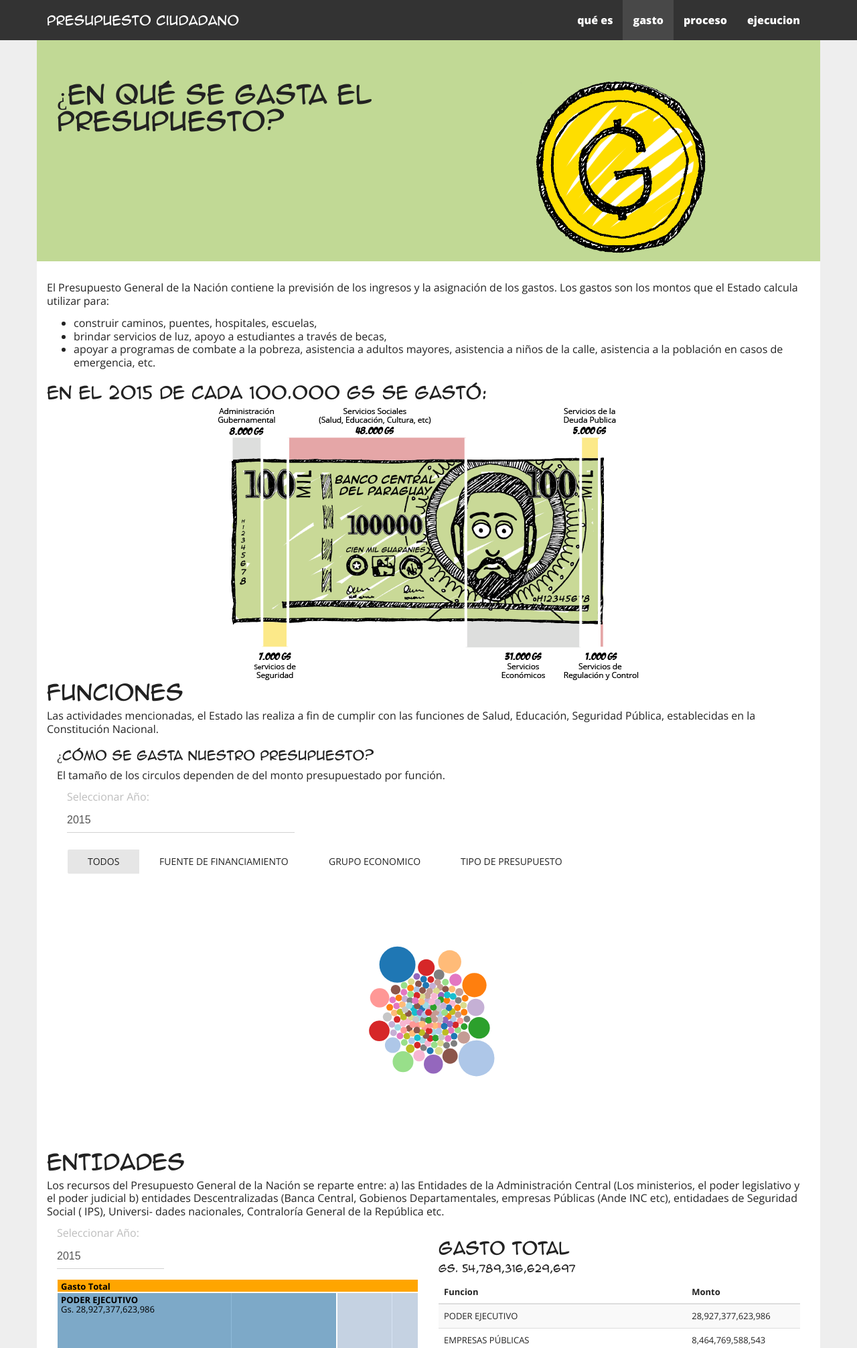
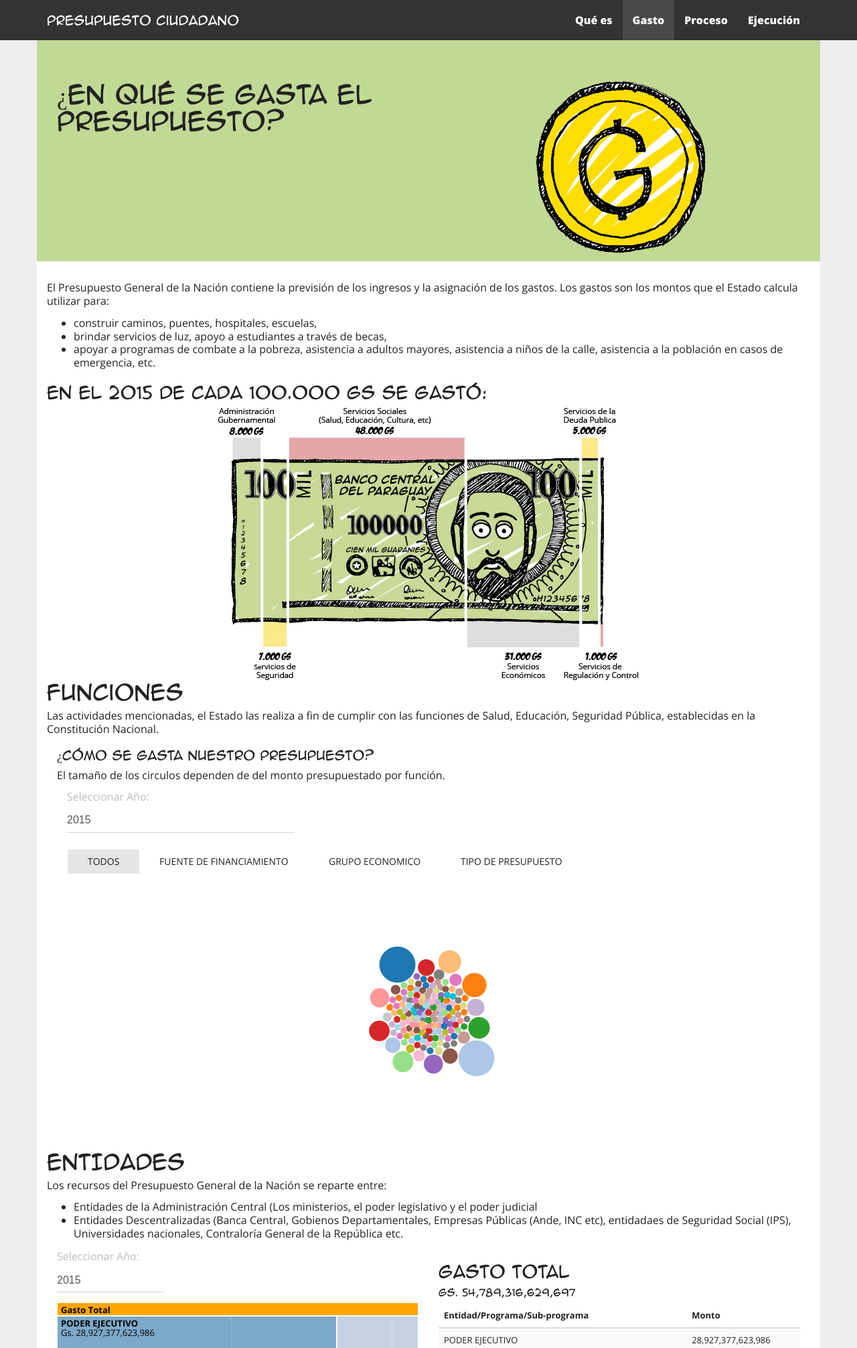
Before and after one commit to Girolabs/PresupuestoCiudadano, a Django app: page /gastos/ in a window 1280 px wide. Shown: the top 2012 px of the page at 67% size. Run offline with Django 3.2, Linux system fonts and the light colour scheme; some libraries are stand-ins or nearby versions.

Commit message:
cambio de texto

```diff
--- a/presupuesto_ciudadano/main/static/js/burbuja.js
+++ b/presupuesto_ciudadano/main/static/js/burbuja.js
@@ -29,6 +29,14 @@
           if (dataPrueba < 5 ){
             dataPrueba = 5; // Tamaño minimo de las burbujas pequeñas.
           }
+          if (dataPrueba < 3 ){
+            dataPrueba = 3; // Tamaño minimo de las burbujas pequeñas.
+          }
+
+           if (dataPrueba < 2 ){
+            dataPrueba = 1; // Tamaño minimo de las burbujas pequeñas.
+          }
+
           data[j].radius = dataPrueba; // el radio de la burbuja
           data[j].x = Math.random() * width; // pongo los puntos en cualquier lugar
           data[j].y = Math.random() * height; // pongo los puntos en cualquier lugar
--- a/presupuesto_ciudadano/main/templates/base.html
+++ b/presupuesto_ciudadano/main/templates/base.html
@@ -64,10 +64,10 @@
         </div>
         <div id="navbar" class="navbar-collapse collapse  navbar-right">
                   <ul class="nav navbar-nav">
-                  <li id="menu-financiacion" ><a href="/financiacion">qué es</a></li>
-                  <li id="menu-gastos"><a href="/gastos">gasto</a></li>
-                  <li id="menu-ciclo"  class=""><a href="/ciclo">proceso</a></li>
-                  <li id="menu-ejecucion" ><a href="/ejecucion">ejecucion</a></li>
+                  <li id="menu-financiacion" ><a href="/financiacion">Qué es</a></li>
+                  <li id="menu-gastos"><a href="/gastos">Gasto</a></li>
+                  <li id="menu-ciclo"  class=""><a href="/ciclo">Proceso</a></li>
+                  <li id="menu-ejecucion" ><a href="/ejecucion">Ejecución</a></li>
 
 
                 </ul>
--- a/presupuesto_ciudadano/main/templates/ejecucion.html
+++ b/presupuesto_ciudadano/main/templates/ejecucion.html
@@ -93,8 +93,8 @@
 				<h2>Plan Financiero Institucional</h2>
 			<div class="col-md-8">
 
-					<p>Es un documento técnico por el cual los Organismos y Entidades del sector público realizan la programación mensual del Presupuesto anual autorizado, en el mismo las instituciones prevén los meses en el que van a usar sus rubros para pagar las obligaciones contraídas con las personas y empresas seleccionadas en las contrataciones de bienes, servicios y obras requeridas para el cumplimiento de las actividades de los programas, en función a los objetivos generales de las instituciones..</p>
-					<p>El Plan Financiero es muy importante porque define el monto límite de dinero sobre los cuales las instituciones pueden contraer compromisos, es decir que en ningún caso las instituciones podrían comprometer un rubro cuyo monto sea superior al Plan Financiero aprobado. El Plan Financiero es aprobado por Decreto del Poder Ejecutivo. (para el ejercicio 2016 el PF fue aprobado por el Decreto N° 4931/16)</p>
+					<p>Es un documento técnico por el cual los Organismos y Entidades del sector público realizan la programación mensual del Presupuesto anual autorizado, en el mismo las instituciones prevén los meses en el que van a usar sus rubros para pagar las obligaciones contraídas con las personas y empresas seleccionadas en las contrataciones de bienes, servicios y obras requeridas para el cumplimiento de las actividades de los programas, en función a los objetivos generales de las instituciones.</p>
+					<p>El Plan Financiero es muy importante porque define el monto límite de dinero sobre los cuales las instituciones pueden contraer compromisos, es decir que en ningún caso las instituciones podrían comprometer un rubro cuyo monto sea superior al Plan Financiero aprobado. El Plan Financiero es aprobado por Decreto del Poder Ejecutivo (para el ejercicio 2016 el PF fue aprobado por el Decreto N° 4931/16)</p>
 			</div>
 			<div class="col-md-4 text-center">
 				<img class="img-responsive ciclo wow fadeInUp" src="{% static 'img/bolsa_de_dinero.png' %} " > </img>
--- a/presupuesto_ciudadano/main/templates/financiacion.html
+++ b/presupuesto_ciudadano/main/templates/financiacion.html
@@ -195,8 +195,7 @@
 
 				<h3>20 - Recursos del Crédito Público</h3>
 				<p>Ingresos que el Estado obtiene y que	derivan del Endeudamiento Público Interno (colocación de bonos del
-				Tesoro, letras de tesorería, etc) y	Endeudamiento Público Externo(obtención de préstamos contrata-
-				dos directamente por el Estado con organismos multilaterales de crédito, gobiernos extranjeros o instituciones financieras privadas del	exterior.</p>
+				Tesoro, letras de tesorería, etc) y	Endeudamiento Público Externo (obtención de préstamos contratados directamente por el Estado con organismos multilaterales de crédito, gobiernos extranjeros o instituciones financieras privadas del exterior.</p>
 
 				</div>
 
@@ -208,7 +207,7 @@
 				</div>
 
 				<h3>30 - Recursos institucionales</h3>
-				<p>Ingresos generados por la producción y venta de bienes o la prestación de servicios de determinados Organismos y Entidades del Estado (Luz, Agua, Teléfono,Tasa Judicial, venta de estampillasetc.).</p>
+				<p>Ingresos generados por la producción y venta de bienes o la prestación de servicios de determinados Organismos y Entidades del Estado (Luz, Agua, Teléfono,Tasa Judicial, venta de estampillas, etc.).</p>
 					<p>Incluye además el dinero que en concepto las donaciones tanto internas como externas reciben los Organismos y Entidades del Estado.</p>
 
 
--- a/presupuesto_ciudadano/main/templates/gastos.html
+++ b/presupuesto_ciudadano/main/templates/gastos.html
@@ -174,12 +174,14 @@
 
 <h2>ENTIDADES</h2>
 
-<p>Los recursos del Presupuesto General de la Nación se reparte entre: a) las Entidades de la Administración
+<p>Los recursos del Presupuesto General de la Nación se reparte entre:
 
-Central (Los ministerios, el poder legislativo y el poder judicial b) entidades Descentralizadas (Banca Central,
+  <ul>
 
-Gobienos Departamentales, empresas Públicas (Ande INC etc), entidadaes de Seguridad Social ( IPS), Universi-
-dades nacionales, Contraloría General de la República etc.</p>
+    <li>Entidades de la Administración Central (Los ministerios, el poder legislativo y el poder judicial</li>
+    <li>Entidades Descentralizadas (Banca Central, Gobienos Departamentales, Empresas Públicas (Ande, INC etc), entidadaes de Seguridad Social (IPS), Universidades nacionales, Contraloría General de la República etc.</li>
+
+  </ul> </p>
 
 
 <div class="col-md-6">
@@ -208,7 +210,7 @@
   <table class="table table-striped">
     <thead>
       <tr>
-        <th>Funcion</th>
+        <th>Entidad/Programa/Sub-programa</th>
         <th>Monto</th>
 
       </tr>
@@ -329,6 +331,8 @@
               .key(function(d)  { return d.nivel; })
               .key(function(d)  { return d.entidad; })
               .key(function(d)  { return d.programa; })
+              .key(function(d)  { return d.subprograma; })
+              .key(function(d)  { return d.subprograma; })
              // .key(function(d)  { return d.anho; })
             //  .key(function(d)  { return d.Ticket_class_description; })
               .entries(csv_data);
@@ -405,12 +409,26 @@
   $(".treemap-titulo").html(d.name);
   $(".treemap-monto").html("Gs. " + formatNumber( sum));
 
-     // console.log(d._children);
+      console.log(d._children);
       d._children.reverse().map(function(d){
 
         if (d.name){
-          var name = d.name.slice(3) ;
+
+          var name = d.name.slice(3);
+
         }
+        else
+          {
+            console.log(d);
+
+            var name = d.subprograma.slice(3);
+
+             }
+
+
+
+
+
         $(".treemap-datos").append("<tr><td>" + name + "</td><td>"+ formatNumber(d.value) +"</td></tr>");
 
 
@@ -585,8 +603,8 @@
             html : true,
             content: function() {
             //  console.log(d);
-              return "<h5>"+ d.parent.name+"</h5><hr><br/> <b>Funcion:</b> " + d.name.slice(3) +
-                    "<br/><b>Monto:</b> Gs. " + formatNumber(d.value); ;
+              return "<h5>"+ d.parent.name+"</h5><hr><br/> <b> " + d.name.slice(3) +
+                    "</b><br/><b>Monto:</b> Gs. " + formatNumber(d.value); ;
             }
           });
           $(this).popover('show')
```
